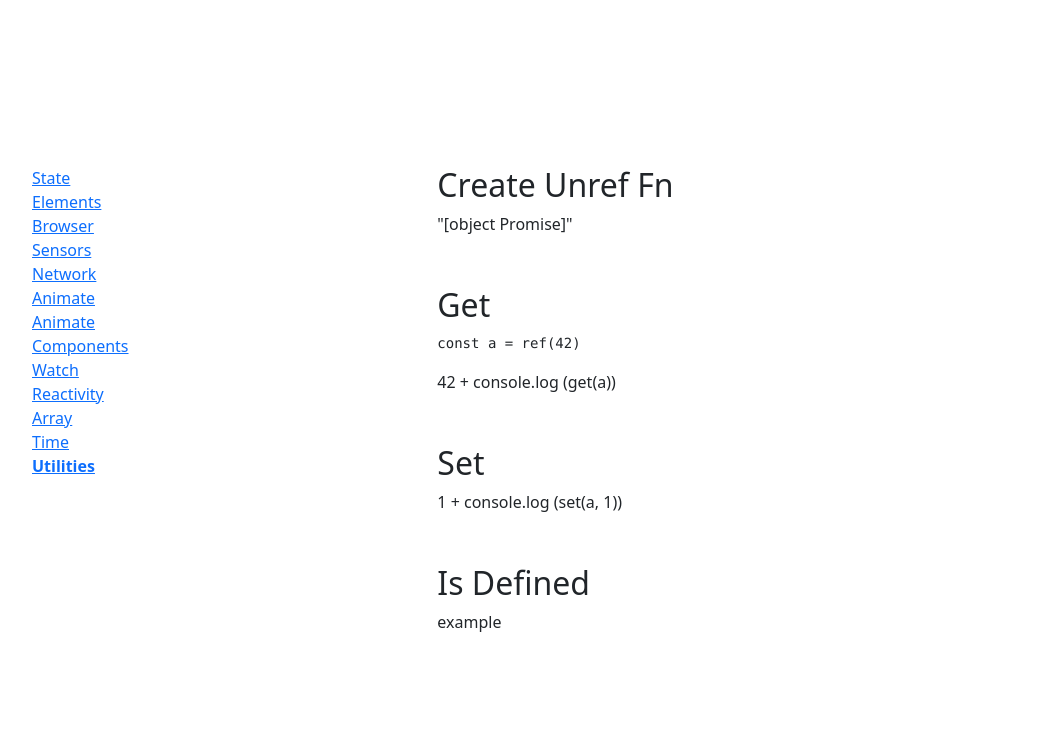
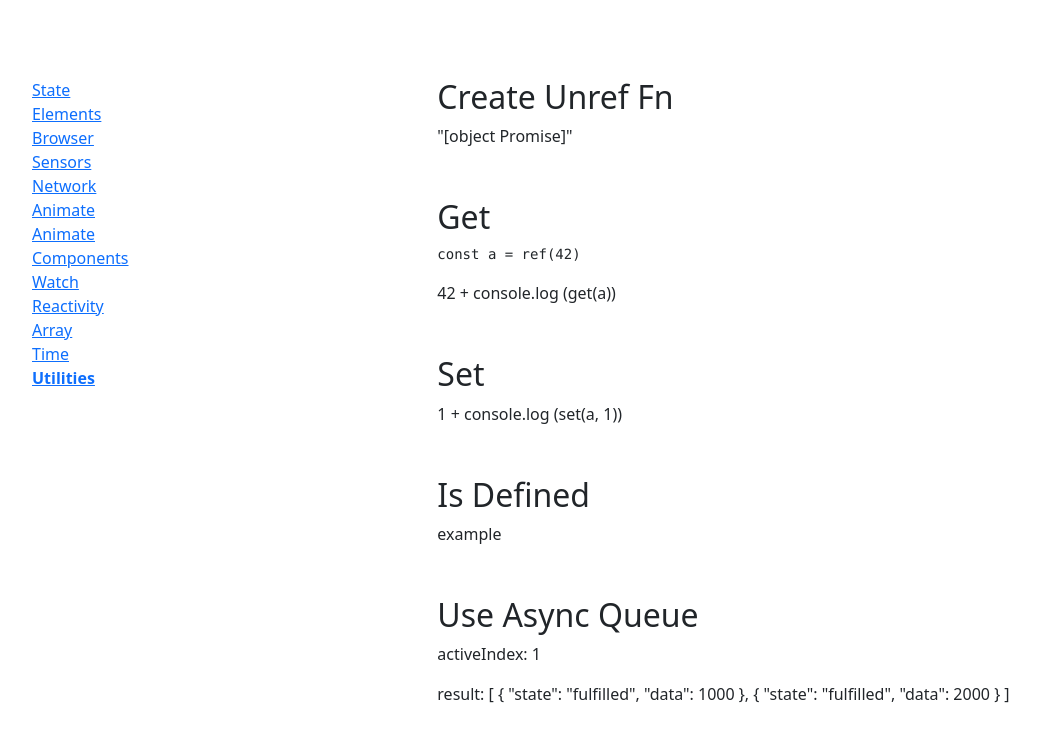
Before and after one commit to UlakhovichKate/vueUse, a Vue app: page /utilities in a window 1280 px wide. Shown: the top 742 px of the page, without its empty margins (0-1040 px from the left). Built offline with nearby package versions, Linux system fonts and the light colour scheme; no server answers.

Commit message:
UseAsyncQueue.vue

```diff
--- a/src/components/ListUtilities.vue
+++ b/src/components/ListUtilities.vue
@@ -3,6 +3,7 @@
   <get/>
   <uti-set/>
   <is-defined/>
+  <use-async-queue/>
 </template>
 
 <script setup>
@@ -10,6 +11,7 @@ import CreateUnrefFn from "../vueUseComponents/CreateUnrefFn.vue";
 import Get from "../vueUseComponents/Get.vue";
 import IsDefined from "../vueUseComponents/IsDefined.vue";
 import UtiSet from "../vueUseComponents/UtiSet.vue";
+import UseAsyncQueue from "../vueUseComponents/UseAsyncQueue.vue";
 
 
 
--- /dev/null
+++ b/src/vueUseComponents/UseAsyncQueue.vue
@@ -0,0 +1,29 @@
+<script setup lang="ts">
+import { useAsyncQueue } from '@vueuse/core'
+
+function p1() {
+  return new Promise((resolve) => {
+    setTimeout(() => {
+      resolve(1000)
+    }, 10)
+  })
+}
+
+function p2(result: number) {
+  return new Promise((resolve) => {
+    setTimeout(() => {
+      resolve(1000 + result)
+    }, 20)
+  })
+}
+
+const { activeIndex, result } = useAsyncQueue([p1, p2])
+</script>
+
+<template>
+  <h2>Use Async Queue</h2>
+  <div>
+    <p>activeIndex: {{ activeIndex }}</p>
+    <p>result: {{ result }}</p>
+  </div>
+</template>
```
